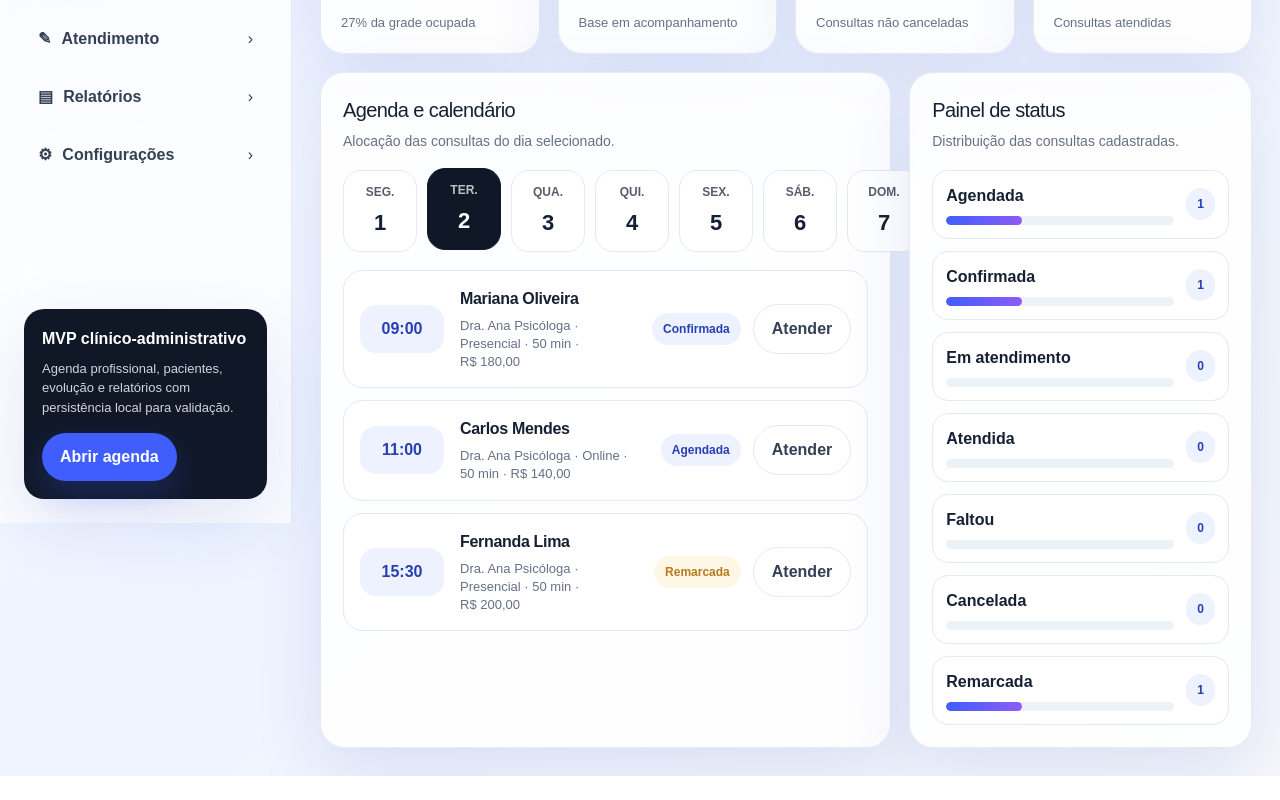
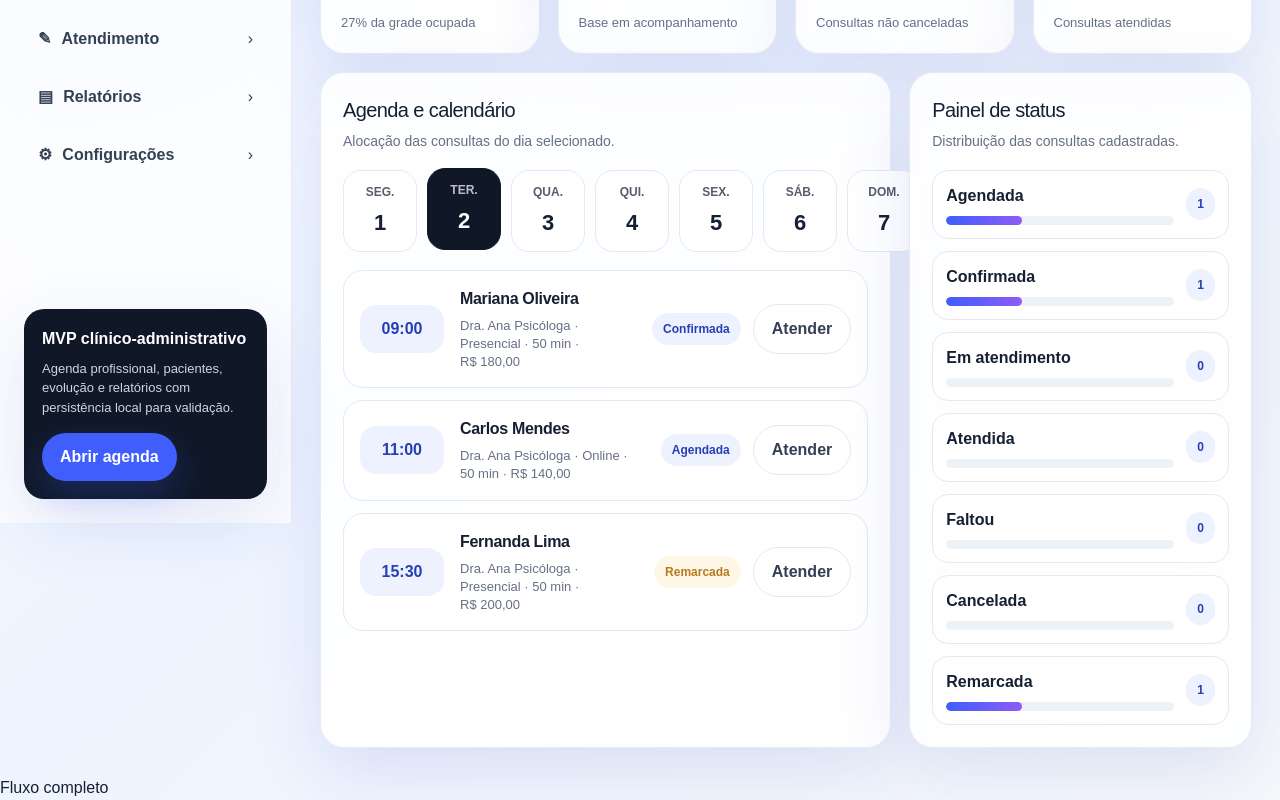
Before and after one commit to anjobrito/clinicflow-psico, a Next.js app: page / in a window 1280 px wide. Shown: the part 277-1077 px from the top of the page. Before the commit the page ends 1053 px from the top, so only its background shows below. Built offline with nearby package versions, Linux system fonts and the light colour scheme.

Commit message:
feat: expose full process flow globally

```diff
--- a/app/layout.tsx
+++ b/app/layout.tsx
@@ -25,7 +25,12 @@ export default function RootLayout({
 }>) {
   return (
     <html lang="pt-BR" className={`${geistSans.variable} ${geistMono.variable}`}>
-      <body>{children}</body>
+      <body>
+        {children}
+        <a className="process-shortcut" href="/fluxo">
+          Fluxo completo
+        </a>
+      </body>
     </html>
   );
 }
```
